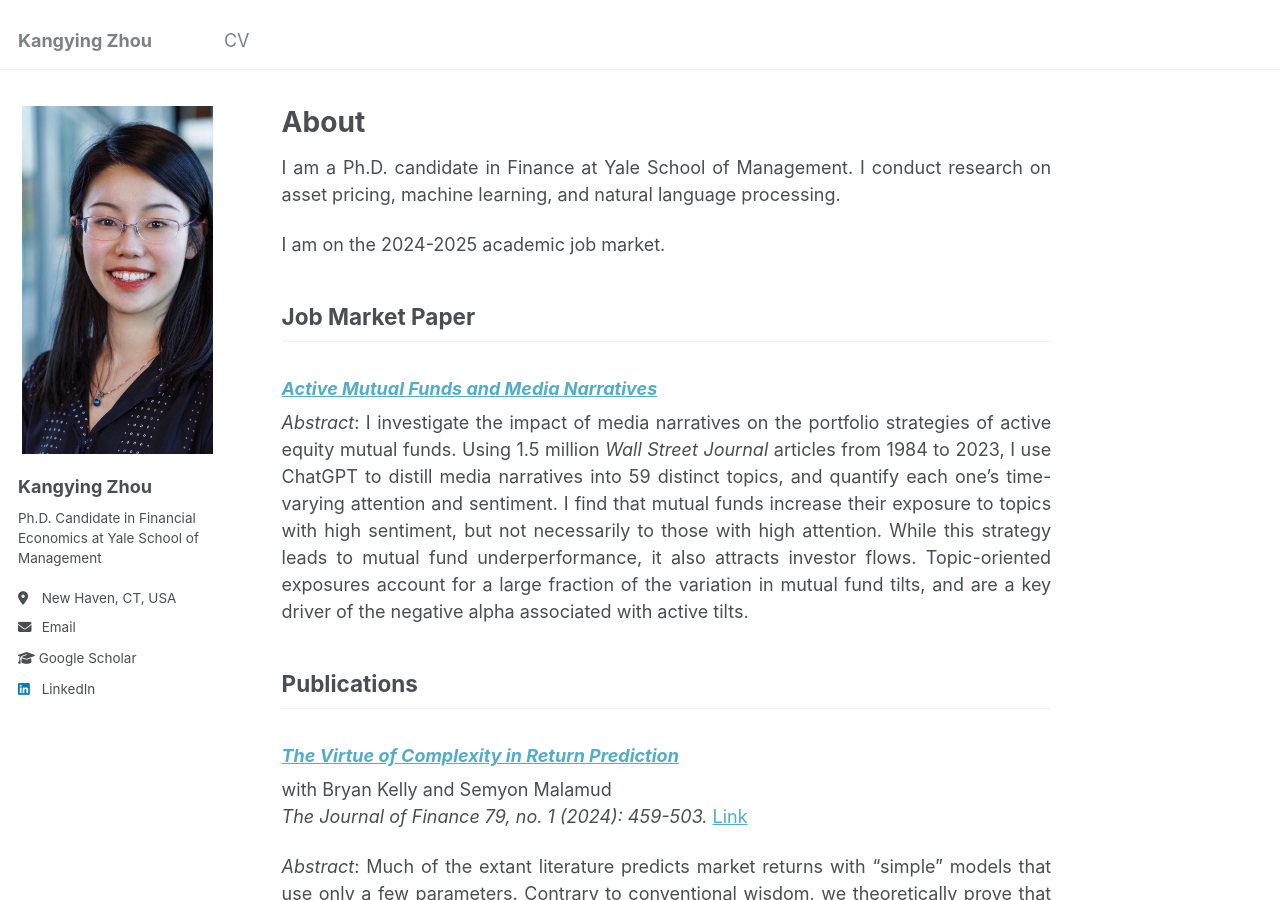
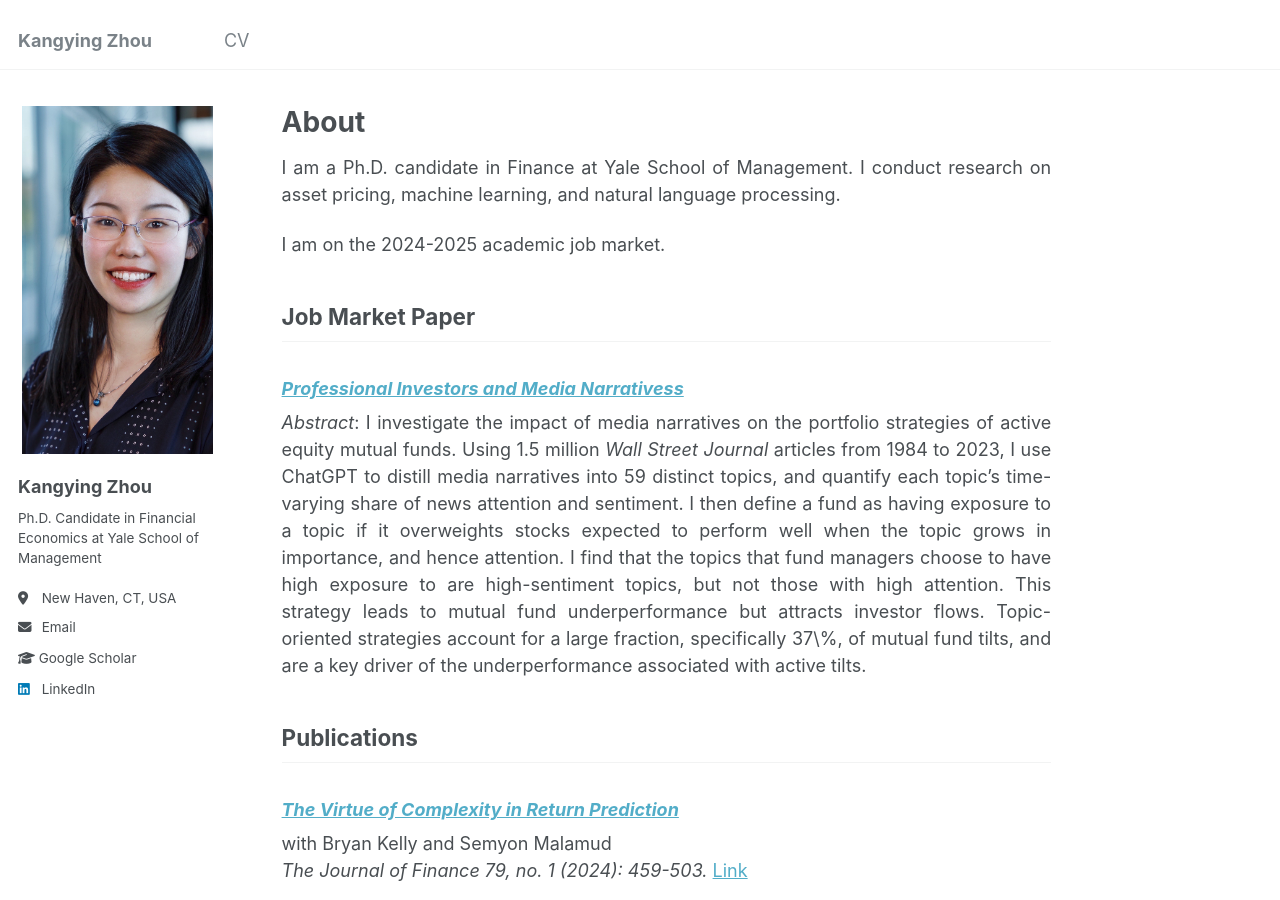
Before and after one commit to rosieli5/rosieli5.github.io, a Jekyll site: the page built from _pages/about.md, in a window 1280 px wide and 900 px high. Built offline with Jekyll 4.4.1, drawn with Linux system fonts in a browser that asks for light colours.

Commit message:
Update about.md

```diff
--- a/_pages/about.md
+++ b/_pages/about.md
@@ -17,10 +17,10 @@ I am on the 2024-2025 academic job market.
 
 ## Job Market Paper
 
-### [*Active Mutual Funds and Media Narratives*](https://kangying-zhou.github.io/files/JMP_KangyingZhou.pdf)
+### [*Professional Investors and Media Narrativess*](https://kangying-zhou.github.io/files/JMP_KangyingZhou.pdf)
 <!-- (https://www.dropbox.com/scl/fi/j3sw8yefim6ld42hqeply/JMP_KangyingZhou.pdf?rlkey=l7fm0d762hyu69nqo6m982szt&st=r3yoipyu&dl=0) -->
 
-*Abstract*: I investigate the impact of media narratives on the portfolio strategies of active equity mutual funds. Using 1.5 million *Wall Street Journal* articles from 1984 to 2023, I use ChatGPT to distill media narratives into 59 distinct topics, and quantify each one's time-varying attention and sentiment. I find that mutual funds increase their exposure to topics with high sentiment, but not necessarily to those with high attention. While this strategy leads to mutual fund underperformance, it also attracts investor flows. Topic-oriented exposures account for a large fraction of the variation in mutual fund tilts, and are a key driver of the negative alpha associated with active tilts.
+*Abstract*: I investigate the impact of media narratives on the portfolio strategies of active equity mutual funds. Using 1.5 million *Wall Street Journal* articles from 1984 to 2023, I use ChatGPT to distill media narratives into 59 distinct topics, and quantify each topic's time-varying share of news attention and sentiment. I then define a fund as having exposure to a topic if it overweights stocks expected to perform well when the topic grows in importance, and hence attention. I find that the topics that fund managers choose to have high exposure to are high-sentiment topics, but not those with high attention. This strategy leads to mutual fund underperformance but attracts investor flows. Topic-oriented strategies account for a large fraction, specifically 37\%, of mutual fund tilts, and are a key driver of the underperformance associated with active tilts.
 
 ## Publications
 
```
